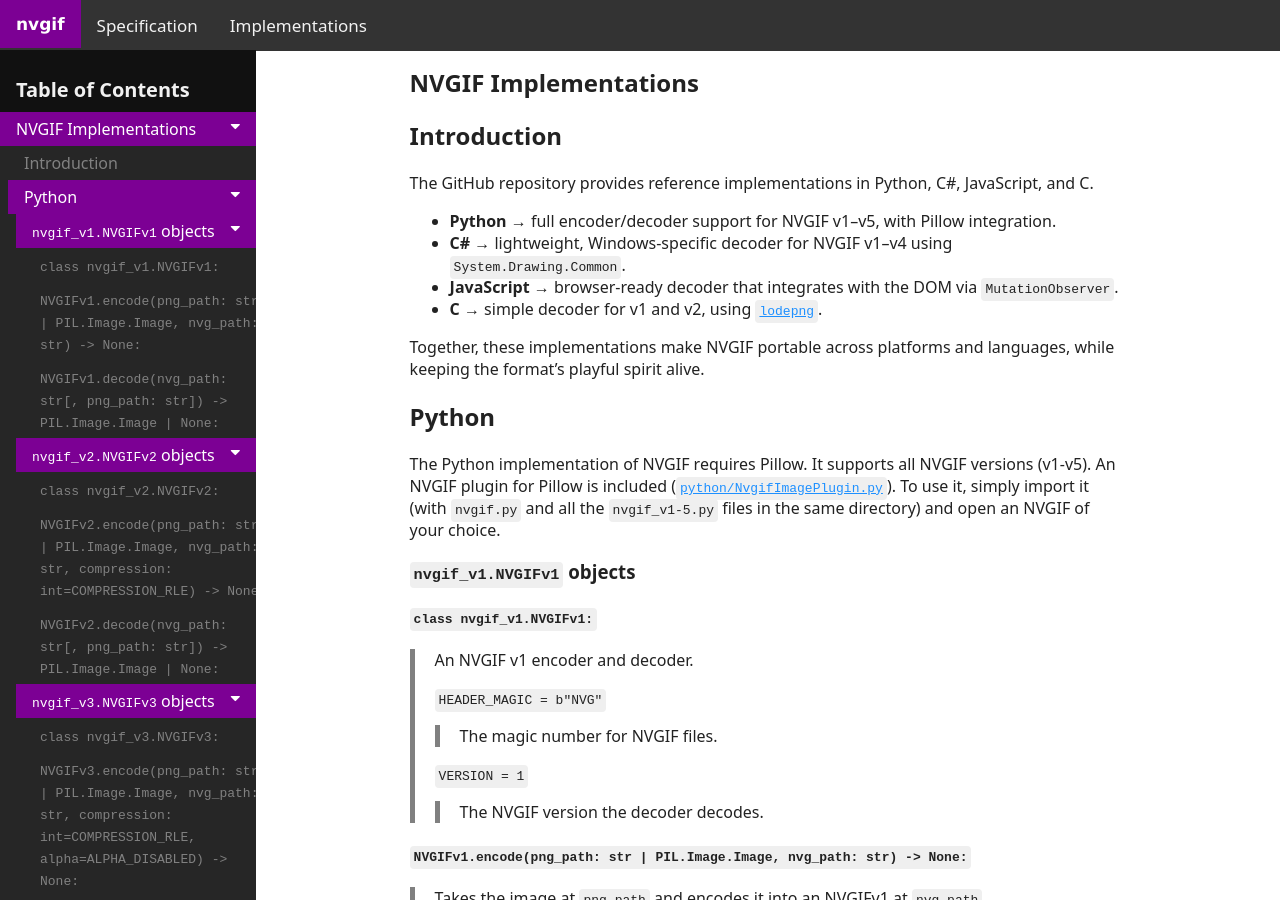
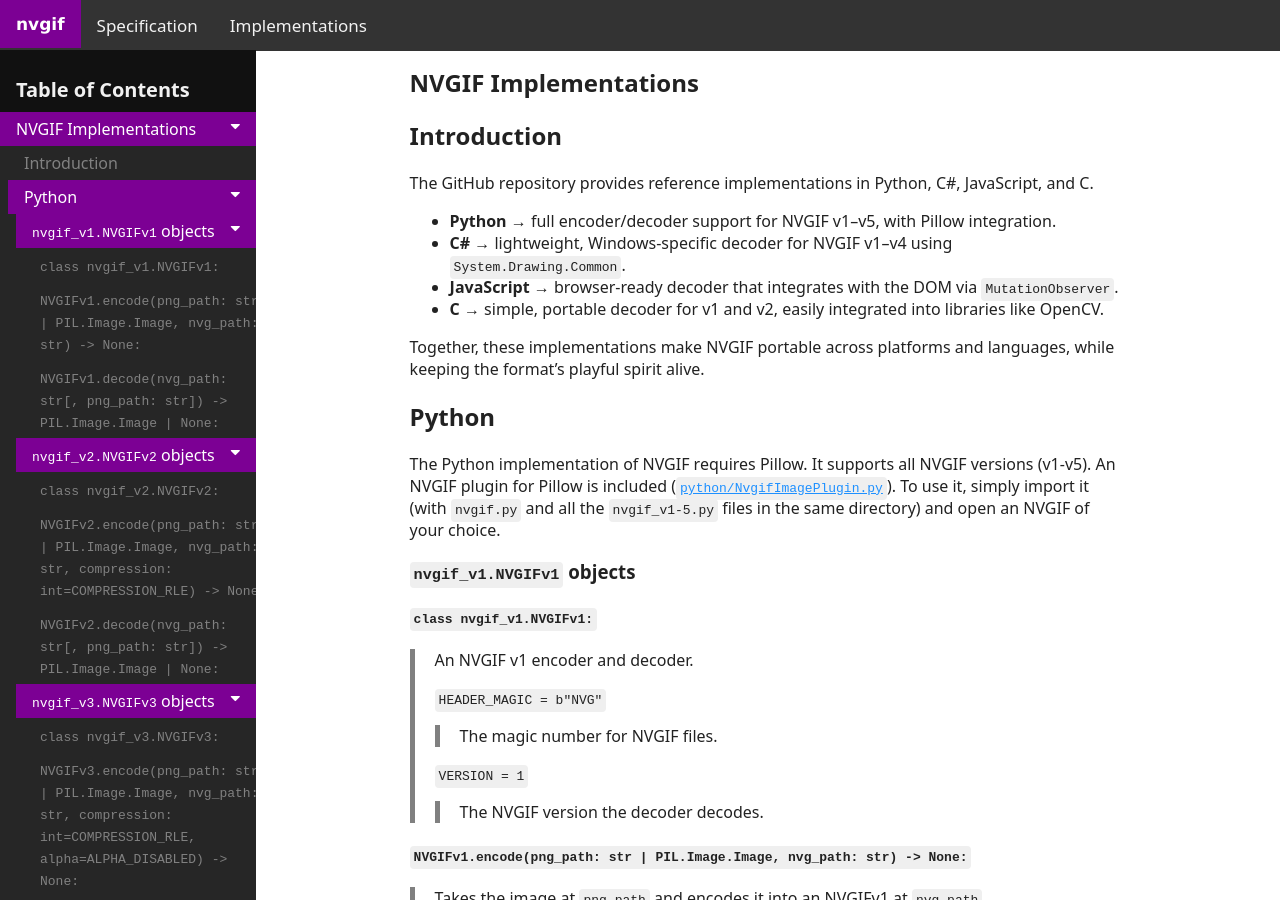
Before and after one commit to tiash-and-cats/nvgif, a Jekyll site: the page built from implementations/README.md, in a window 1280 px wide and 900 px high. Built offline with Jekyll 4.4.1, drawn with Linux system fonts in a browser that asks for light colours; nearby versions of some CDN libraries; our own code applies the rules of GitHub Pages for plain Markdown files; some of the changed text lies outside the part shown.

```diff
--- a/implementations/README.md
+++ b/implementations/README.md
@@ -6,7 +6,7 @@ The GitHub repository provides reference implementations in Python, C#, JavaScri
 - **Python** → full encoder/decoder support for NVGIF v1–v5, with Pillow integration.
 - **C#** → lightweight, Windows-specific decoder for NVGIF v1–v4 using `System.Drawing.Common`.
 - **JavaScript** → browser‑ready decoder that integrates with the DOM via `MutationObserver`.
-- **C** → simple decoder for v1 and v2, using [`lodepng`](https://lodev.org/lodepng/).
+- **C** → simple, portable decoder for v1 and v2, easily integrated into libraries like OpenCV.
 
 Together, these implementations make NVGIF portable across platforms and languages, while keeping the format's playful spirit alive.
 
```
Also changed, not shown: _layouts/default.html (+4 -5 lines), README.md.
